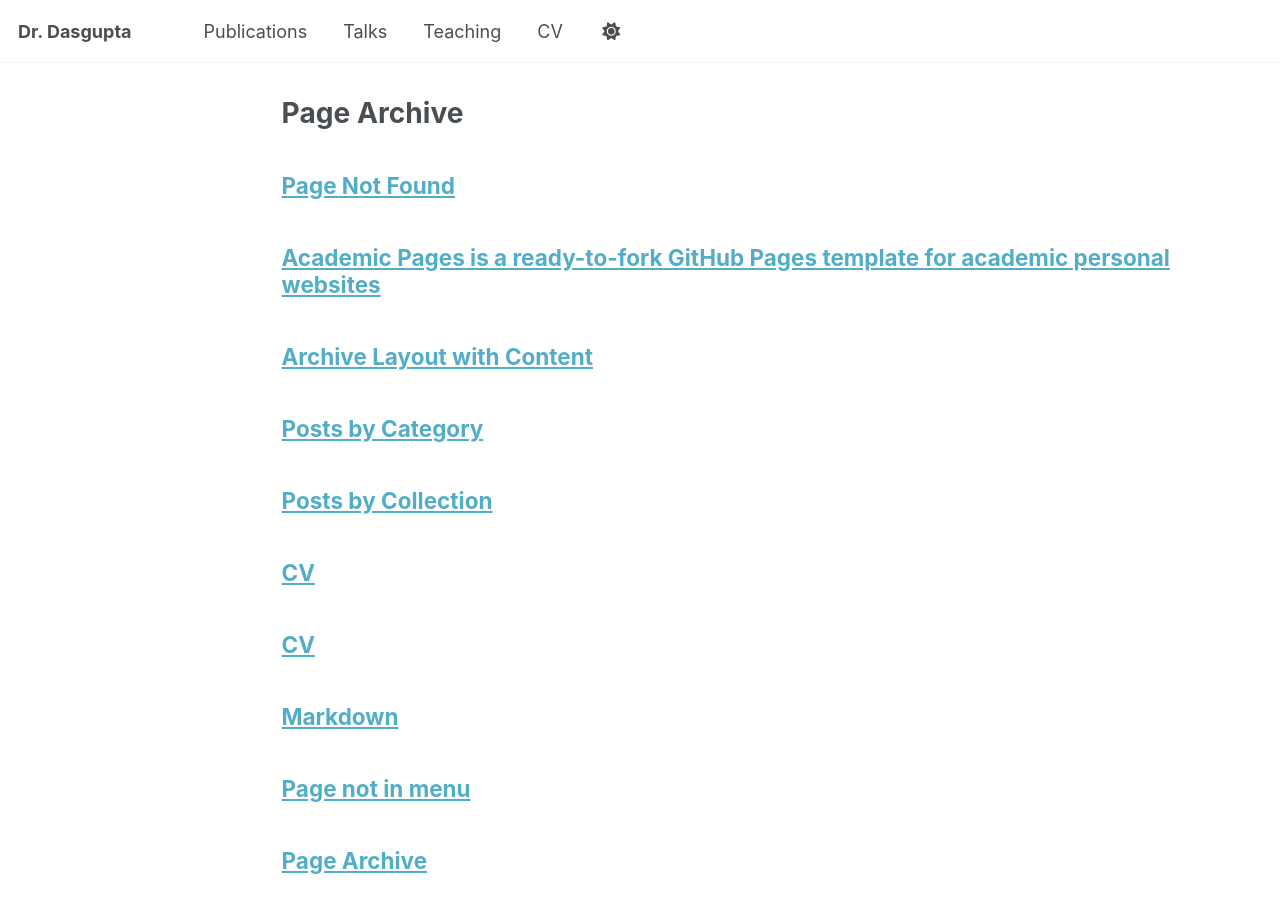
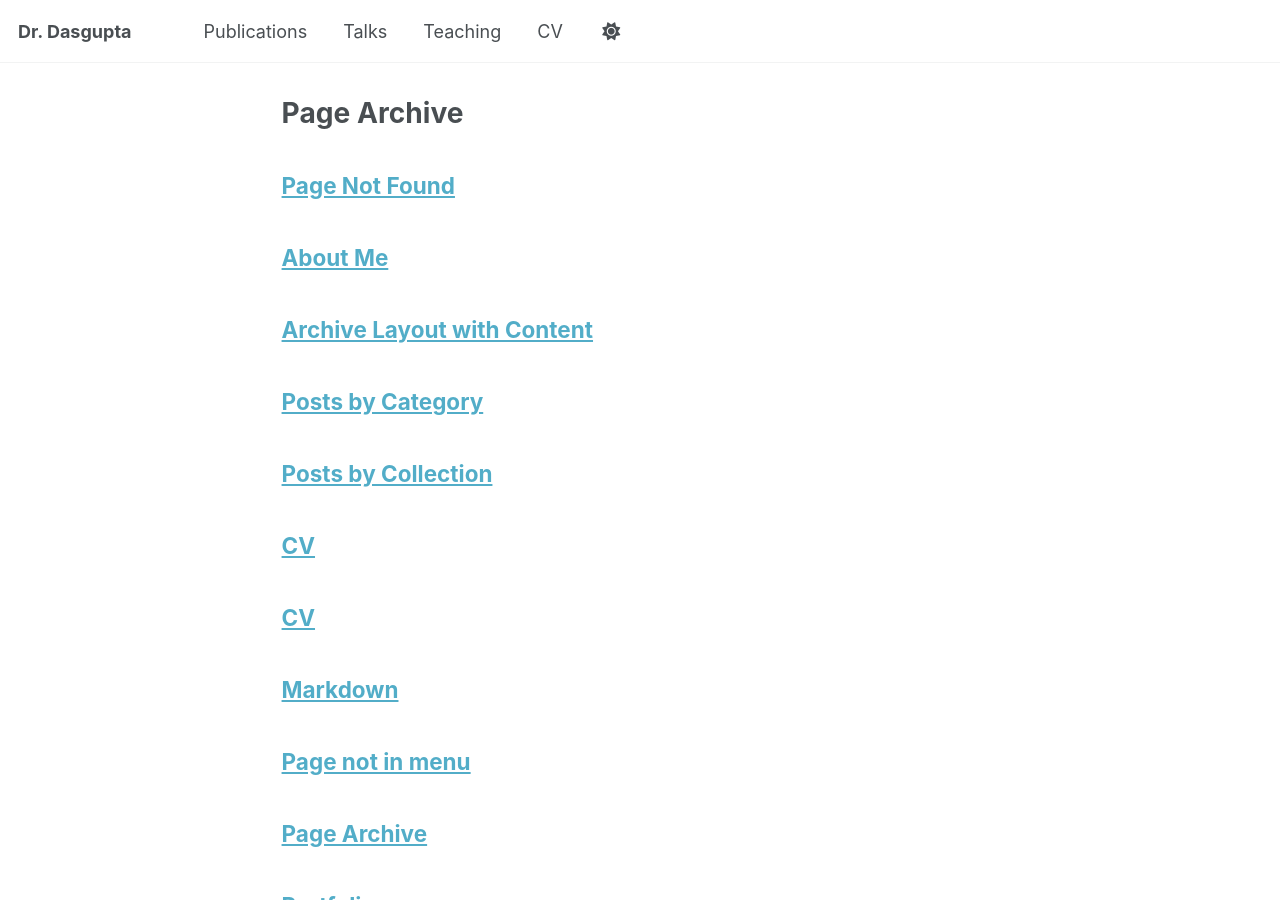
Before and after one commit to s-dasgupta/s-dasgupta.github.io, a Jekyll site: the page built from _pages/page-archive.html, in a window 1280 px wide and 900 px high. Built offline with Jekyll 4.4.1, drawn with Linux system fonts in a browser that asks for light colours; a script that is not in the unit is left out; part of the change alters nothing that is shown.

Commit message:
Revise About page content and structure
Updated the 'About' page with personal information and gallery.

```diff
--- a/_pages/about.md
+++ b/_pages/about.md
@@ -1,56 +1,100 @@
 ---
-permalink: /
-title: "Academic Pages is a ready-to-fork GitHub Pages template for academic personal websites"
+permalink: /about/
+title: "About Me"
 author_profile: true
-redirect_from:
-  - /about/
-  - /about.html
+
+gallery:
+  - src: /images/sagar-portrait.jpg
+    alt: Sagar Dasgupta portrait
+    caption: Portrait
+  - src: /images/team-1.jpg
+    alt: Research team at the lab bench
+    caption: Lab team
+  - src: /images/team-2.jpg
+    alt: Team at conference venue
+    caption: Conference
+  - src: /images/demo-1.jpg
+    alt: GNSS demo setup
+    caption: GNSS demo
+  - src: /images/presentation-1.jpg
+    alt: Presenting at TRB
+    caption: TRB presentation
+  - src: /images/workzone-1.jpg
+    alt: Work zone safety field deployment
+    caption: Work zone deployment
+  - src: /images/award-1.jpg
+    alt: Award ceremony
+    caption: Award
+  - src: /images/collab-1.jpg
+    alt: Collaboration meeting
+    caption: Collaboration
+  - src: /images/lab-1.jpg
+    alt: Hardware-in-the-loop test setup
+    caption: HIL test
+  - src: /images/campus-1.jpg
+    alt: UA campus
+    caption: UA campus
+  # Add more photos up to 20
 ---
 
-This is the front page of a website that is powered by the [Academic Pages template](https://github.com/academicpages/academicpages.github.io) and hosted on GitHub pages. [GitHub pages](https://pages.github.com) is a free service in which websites are built and hosted from code and data stored in a GitHub repository, automatically updating when a new commit is made to the repository. This template was forked from the [Minimal Mistakes Jekyll Theme](https://mmistakes.github.io/minimal-mistakes/) created by Michael Rose, and then extended to support the kinds of content that academics have: publications, talks, teaching, a portfolio, blog posts, and a dynamically-generated CV. Incidentally, these same features make it a great template for anyone that needs to show off a professional template!
+# About Me
 
- You can fork [this template](https://github.com/academicpages/academicpages.github.io) right now, modify the configuration and Markdown files, add your own PDFs and other content, and have your own site for free, with no ads!
+I am a **Postdoctoral Fellow at the University of Alabama**, specializing in **GNSS-based autonomous vehicle navigation systems cybersecurity** and **transportation digital twins**.
+My research interests also include **automotive cybersecurity** and **autonomous vehicle safety**.
 
-A data-driven personal website
-======
-Like many other Jekyll-based GitHub Pages templates, Academic Pages makes you separate the website's content from its form. The content & metadata of your website are in structured Markdown files, while various other files constitute the theme, specifying how to transform that content & metadata into HTML pages. You keep these various Markdown (.md), YAML (.yml), HTML, and CSS files in a public GitHub repository. Each time you commit and push an update to the repository, the [GitHub pages](https://pages.github.com/) service creates static HTML pages based on these files, which are hosted on GitHub's servers free of charge.
+Before my current role, I completed my **Ph.D. in Civil Engineering** at the University of Alabama, where my dissertation focused on **cyber-resilient autonomous vehicle navigation systems** under the guidance of **Professor Mizanur Rahman**.
+My work was supported by the **National Science Foundation (NSF)** and the **Alabama Transportation Institute**.
 
-Many of the features of dynamic content management systems (like Wordpress) can be achieved in this fashion, using a fraction of the computational resources and with far less vulnerability to hacking and DDoSing. You can also modify the theme to your heart's content without touching the content of your site. If you get to a point where you've broken something in Jekyll/HTML/CSS beyond repair, your Markdown files describing your talks, publications, etc. are safe. You can rollback the changes or even delete the repository and start over - just be sure to save the Markdown files! You can also write scripts that process the structured data on the site, such as [this one](https://github.com/academicpages/academicpages.github.io/blob/master/talkmap.ipynb) that analyzes metadata in pages about talks to display [a map of every location you've given a talk](https://academicpages.github.io/talkmap.html).
+I also hold an **M.S. in Mechanical Engineering** from **Clemson University** and a **B.Tech. in Mechanical Engineering** from **Motilal Nehru National Institute of Technology, Prayagraj, India**.
 
-For those users that need more advanced functionality, the template also supports the following popular tools:
-- [MathJax](https://www.mathjax.org/) for mathematical equations
-- [Mermaid](https://mermaid.js.org/) for diagraming
-- [Plotly](https://plotly.com/javascript/) for plotting
+I am actively **seeking a tenure-track Assistant Professor position** and open to **collaborations in proposal writing**. I have contributed to the development of multiple **NSF and FMCSA proposals**, some of which secured funding. My collaborations span both **industry and academia**, involving researchers from **Computer Science, Electrical Engineering, Aerospace Engineering, and Physics**.
 
-Getting started
-======
-1. Register a GitHub account if you don't have one and confirm your e-mail (required!)
-1. Fork [this template](https://github.com/academicpages/academicpages.github.io) by clicking the "Use this template" button in the top right.
-1. Go to the repository's settings (rightmost item in the tabs that start with "Code", should be below "Unwatch"). Rename the repository "[your GitHub username].github.io", which will also be your website's URL.
-1. Set site-wide configuration and create content & metadata (see below -- also see [this set of diffs](http://archive.is/3TPas) showing what files were changed to set up [an example site](https://getorg-testacct.github.io) for a user with the username "getorg-testacct")
-1. Upload any files (like PDFs, .zip files, etc.) to the files/ directory. They will appear at https://[your GitHub username].github.io/files/example.pdf.
-1. Check status by going to the repository settings, in the "GitHub pages" section
+---
 
-Site-wide configuration
-------
-The main configuration file for the site is in the base directory in [_config.yml](https://github.com/academicpages/academicpages.github.io/blob/master/_config.yml), which defines the content in the sidebars and other site-wide features. You will need to replace the default variables with ones about yourself and your site's github repository. The configuration file for the top menu is in [_data/navigation.yml](https://github.com/academicpages/academicpages.github.io/blob/master/_data/navigation.yml). For example, if you don't have a portfolio or blog posts, you can remove those items from that navigation.yml file to remove them from the header.
+# Photos
 
-Create content & metadata
-------
-For site content, there is one Markdown file for each type of content, which are stored in directories like _publications, _talks, _posts, _teaching, or _pages. For example, each talk is a Markdown file in the [_talks directory](https://github.com/academicpages/academicpages.github.io/tree/master/_talks). At the top of each Markdown file is structured data in YAML about the talk, which the theme will parse to do lots of cool stuff. The same structured data about a talk is used to generate the list of talks on the [Talks page](https://academicpages.github.io/talks), each [individual page](https://academicpages.github.io/talks/2012-03-01-talk-1) for specific talks, the talks section for the [CV page](https://academicpages.github.io/cv), and the [map of places you've given a talk](https://academicpages.github.io/talkmap.html) (if you run this [python file](https://github.com/academicpages/academicpages.github.io/blob/master/talkmap.py) or [Jupyter notebook](https://github.com/academicpages/academicpages.github.io/blob/master/talkmap.ipynb), which creates the HTML for the map based on the contents of the _talks directory).
+{% include slider.html id="about-gallery" items=page.gallery %}
 
-**Markdown generator**
+---
 
-The repository includes [a set of Jupyter notebooks](https://github.com/academicpages/academicpages.github.io/tree/master/markdown_generator
-) that converts a CSV containing structured data about talks or presentations into individual Markdown files that will be properly formatted for the Academic Pages template. The sample CSVs in that directory are the ones I used to create my own personal website at stuartgeiger.com. My usual workflow is that I keep a spreadsheet of my publications and talks, then run the code in these notebooks to generate the Markdown files, then commit and push them to the GitHub repository.
+# Recent News
 
-How to edit your site's GitHub repository
-------
-Many people use a git client to create files on their local computer and then push them to GitHub's servers. If you are not familiar with git, you can directly edit these configuration and Markdown files directly in the github.com interface. Navigate to a file (like [this one](https://github.com/academicpages/academicpages.github.io/blob/master/_talks/2012-03-01-talk-1.md) and click the pencil icon in the top right of the content preview (to the right of the "Raw | Blame | History" buttons). You can delete a file by clicking the trashcan icon to the right of the pencil icon. You can also create new files or upload files by navigating to a directory and clicking the "Create new file" or "Upload files" buttons.
+### 2025
+- **Award (May):** Received the *Outstanding Research by a Ph.D. Student Award* from the University of Alabama CCEE Department.
+- **Funding (February):** Co-PI on multiple USDOT TraCR projects, including *Trustworthy Autonomous Vehicle Navigation through Cyber Resilience* and *PQC-enabled V2X Communication*.
+- **Preprints (Jan–Aug):** Published multiple preprints on *Indoor Navigation with SpatialLM*, *OpenCAMS co-simulation platform*, and *Work Zone Safety sensor fusion deployment*.
+- **Mentoring (Summer):** Mentored NSF REU students on transportation cybersecurity research.
 
-Example: editing a Markdown file for a talk
-![Editing a Markdown file for a talk](/images/editing-talk.png)
+### 2024
+- **Presentation Accepted (October):** Two presentations accepted at *ION ITM 2025*.
+- **Citations Crossed 200 (October).**
+- **Technology Demonstration (August):** *USDOT Future of Transportation Summit (Washington, DC)* – led team demonstration on GNSS-less navigation technology.
+- **Journal Publication (July):** *IEEE Internet of Things Journal* – *Harnessing Digital Twin Technology for Adaptive Traffic Signal Control*.
+- **Technology Demonstration (May):** *TraCR UTC Annual Conference* – GPS spoofing attack detection demo. Earned **2nd place in poster competition**.
+- **Graduation (May):** Earned **Ph.D. in Civil Engineering**.
+- **Journal Publication (May):** Review paper on *Transportation Digital Twin* published in *IEEE IoT Journal*.
+- **Dissertation Defense (March):** Successfully defended dissertation *"Cyber-Resilient Positioning and Navigation for Autonomous Ground Vehicles."*
+- **Award (February):** *2024 GRITS Scholarship*.
+- **Presentation (January):** *TRB Annual Conference 2024* – lectern session on GPS spoofing resilience.
 
-For more info
-------
-More info about configuring Academic Pages can be found in [the guide](https://academicpages.github.io/markdown/), the [growing wiki](https://github.com/academicpages/academicpages.github.io/wiki), and you can always [ask a question on GitHub](https://github.com/academicpages/academicpages.github.io/discussions). The [guides for the Minimal Mistakes theme](https://mmistakes.github.io/minimal-mistakes/docs/configuration/) (which this theme was forked from) might also be helpful.
+### 2023
+- **Technology Demonstration (October):** *IEEE IAVVC 2023, Austin, TX* – presented spoofing detection demo.
+- **Award (April):** *Lifesavers Traffic Safety Scholar (TSS) Award*.
+- **Award (March):** *GRITS Scholarship 2023*.
+- **Presentation (January):** *ION ITM 2023, Long Beach, CA* – presented AI-based spoofing detection.
+- **Poster (January):** *TRB Annual Meeting 2023* – poster on audio analytics for human trafficking detection. Finalist in TRB *Three Minute Thesis Competition*.
+
+---
+
+# Curriculum Vitae
+
+📄 [Download my CV (PDF)](/files/CV_Dasgupta_08212025.pdf)
+
+---
+
+# Contact
+
+📧 **Email**: [sdasgupta@ua.edu](mailto:sdasgupta@ua.edu)
+🔗 **Website**: [sagardasgupta.me](https://www.sagardasgupta.me)
+🔗 **Google Scholar**: [Scholar Profile](https://scholar.google.com/citations?user=rMHBcRYAAAAJ&hl=en)
+🔗 **LinkedIn**: [LinkedIn Profile](https://www.linkedin.com/in/sagar-dasgupta-692567201/)
```
